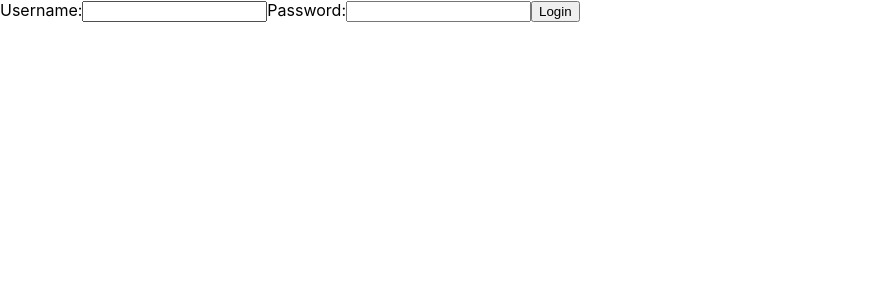
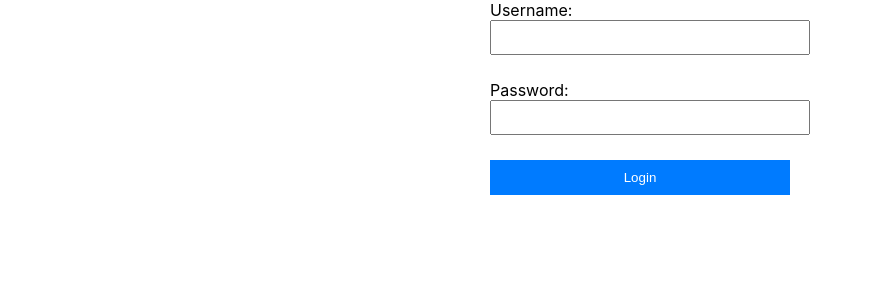
Before and after one commit to tanmoy-das-sbu/Attendance, a React (Create React App) app in the folder frontend/: page / in a window 1280 px wide. Shown: the top 300 px of the page, without its empty margins (0-872 px from the left). Built offline with nearby package versions, Linux system fonts and the light colour scheme.

Commit message:
Ui changes

```diff
--- a/frontend/src/App.css
+++ b/frontend/src/App.css
@@ -1,38 +1,25 @@
-.App {
-  text-align: center;
+
+.login-form {
+  max-width: 300px;
+  margin: auto;
 }
 
-.App-logo {
-  height: 40vmin;
-  pointer-events: none
+.form-label {
+  display: block;
+  margin-bottom: 10px;
 }
 
-@media (prefers-reduced-motion: no-preference) {
-  .App-logo {
-    animation: App-logo-spin infinite 20s linear;
-  }
+.form-input {
+  width: 100%;
+  padding: 8px;
+  margin-bottom: 15px;
 }
 
-.App-header {
-  background-color: #282c34;
-  min-height: 100vh;
-  display: flex;
-  flex-direction: column;
-  align-items: center;
-  justify-content: center;
-  font-size: calc(10px + 2vmin);
-  color: white;
+.form-button {
+  background-color: #007bff;
+  color: #fff;
+  padding: 10px;
+  border: none;
+  cursor: pointer;
+  width: 100%;
 }
-
-.App-link {
-  color: #61dafb;
-}
-
-@keyframes App-logo-spin {
-  from {
-    transform: rotate(0deg);
-  }
-  to {
-    transform: rotate(360deg);
-  }
-}
--- a/frontend/src/App.js
+++ b/frontend/src/App.js
@@ -2,6 +2,7 @@ import React, { useState } from 'react';
 import { BrowserRouter as Router, Route, Routes } from 'react-router-dom';
 import Rooms from './component/Room.jsx';
 import RoomDetails from './component/RoomDetails.jsx';
+import "./App.css"
 
 function LoginForm({ onLogin }) {
   const [username, setUsername] = useState('');
@@ -30,16 +31,28 @@ function LoginForm({ onLogin }) {
   };
 
   return (
-    <form onSubmit={handleSubmit}>
-      <label>
+    <form className="login-form" onSubmit={handleSubmit}>
+      <label className="form-label">
         Username:
-        <input type="text" value={username} onChange={(e) => setUsername(e.target.value)} />
+        <input
+          type="text"
+          value={username}
+          onChange={(e) => setUsername(e.target.value)}
+          className="form-input"
+        />
       </label>
-      <label>
+      <label className="form-label">
         Password:
-        <input type="password" value={password} onChange={(e) => setPassword(e.target.value)} />
+        <input
+          type="password"
+          value={password}
+          onChange={(e) => setPassword(e.target.value)}
+          className="form-input"
+        />
       </label>
-      <button type="submit">Login</button>
+      <button type="submit" className="form-button">
+        Login
+      </button>
     </form>
   );
 }
```
